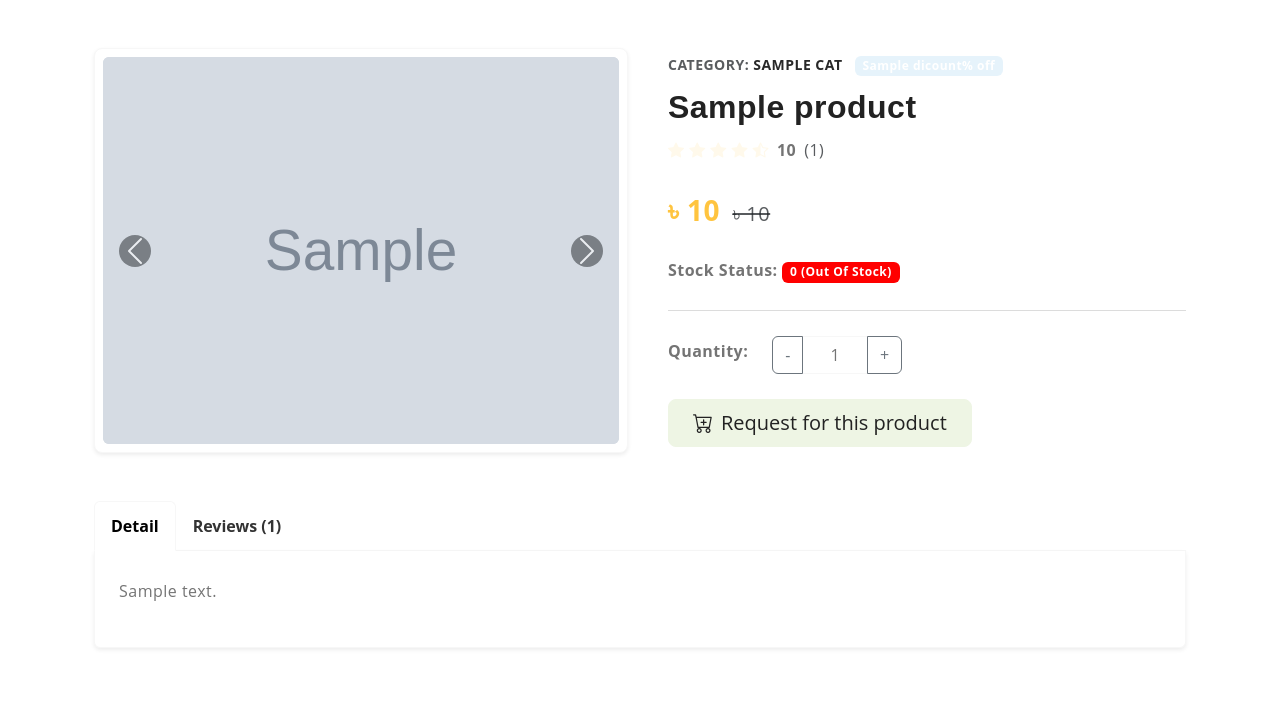
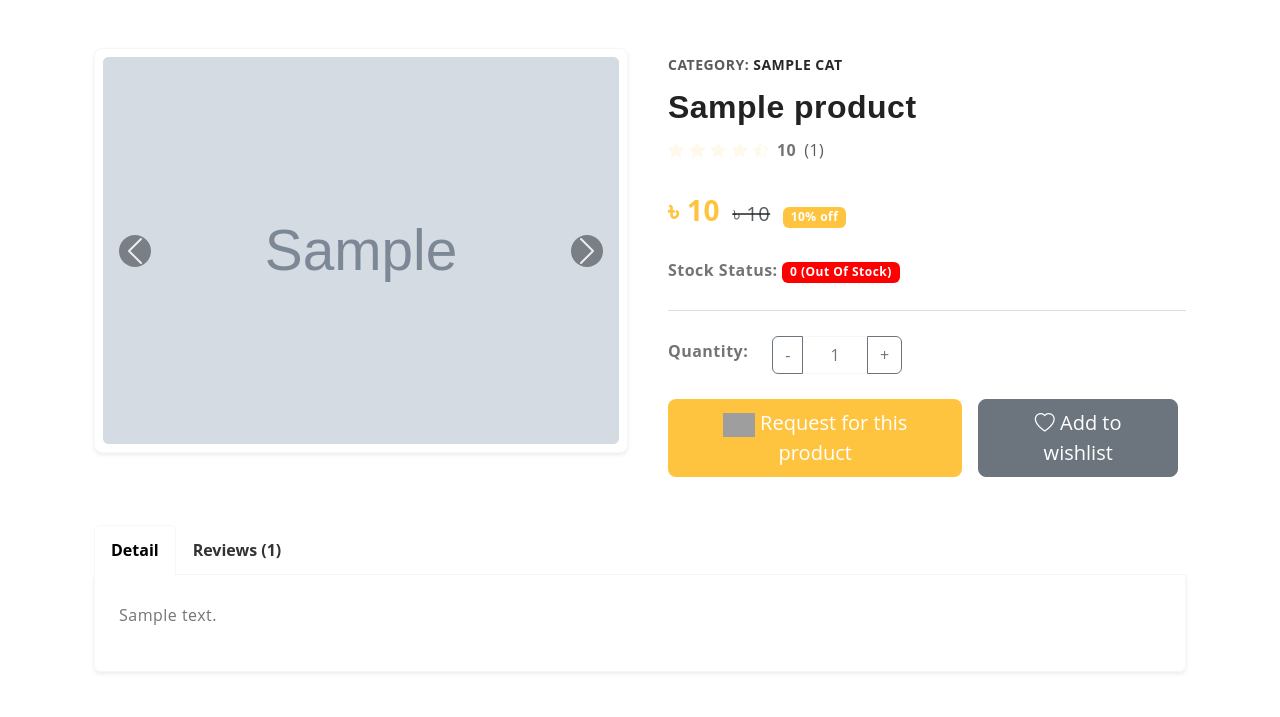
Before and after one commit to nishan756/Foodmart, a Django app: template product/templates/product-detail.html in a window 1280 px wide. Shown: the part 103-820 px from the top of the page. Run offline with Django 5.2, Linux system fonts and the light colour scheme; the template is opened without the code that fills it: most values are stand-ins (such as "Sample title", 1, 10 or a date in 2020); grey boxes marked "Sample" are stand-in pictures; grey boxes are pictures that could not be loaded.

Commit message:
Added URL to add specific product in user wishlist

```diff
--- a/product/templates/product-detail.html
+++ b/product/templates/product-detail.html
@@ -61,9 +61,7 @@
               <a href="{% url 'all-products' %}?category={{cat}}" class='text-decoration-none'>{{cat.title}}</a>
             {% endfor %}
           </span>
-          {% if product.discount %}
-            <span class="badge bg-secondary ms-2">{{product.dicount}}% off</span>
-          {% endif %}
+
         </div>
 
         <!-- Product Title -->
@@ -86,7 +84,8 @@
         <div class="mb-3">
           <span class="fs-3 fw-bold text-primary">৳ {{product.applicable_price}}</span>
           {% if product.discount > 0 %}
-            <span class="text-decoration-line-through text-muted ms-2 fs-5">৳ {{product.discount_price}}</span>
+            <span class="text-decoration-line-through text-muted ms-2 fs-5">৳ {{product.price}}</span>
+            <span class="badge bg-primary ms-2">{{product.discount}}% off</span>
           {% endif %}
         </div>
 
@@ -102,7 +101,7 @@
         <hr class="my-4">
 
         <!-- Add to Cart Form -->
-        <form method="POST" id="addToCartForm" action="{% if product.is_active %} {% url 'add-item' product.id %} {% else %} {% url 'internal-product-request' product.id %} {% endif %}">
+        <form method="POST" id="addToCartForm" action="{% if product.is_active %} {% url 'add-item' product.id %}{% endif %}">
 
           {% csrf_token %}
           <div class="row g-3 align-items-center mb-4">
@@ -129,10 +128,19 @@
                 <i class="bi bi-cart-plus me-2"></i>Add to cart
               </button>
             {% else %}
-              <button type="submit" class="btn btn-success btn-lg px-4 me-md-2">
-                <i class="bi bi-cart-plus me-2"></i>Request for this product
+              <button type="submit" class="btn btn-primary btn-lg px-4 me-md-2">
+                <img src="{% static 'icons/please.png' %}" class='icon'> Request for this product
               </button>
             {% endif %}
+              <form action="{% url 'add-to-wishlist' product.id %}" method="POST">
+
+                {% csrf_token %}
+
+                <button type="submit" class="btn btn-secondary btn-lg px-4 me-md-2">
+                    <i class="bi bi-heart"></i> Add to wishlist
+                </button>
+
+              </form>
           </div>
         </form>
 
@@ -157,7 +165,7 @@
 
         <!-- Tab 1: Product Detail -->
         <div class="tab-pane fade show active" id="description-tab-pane" role="tabpanel" tabindex="0">
-          <p>{{product.detail|safe|default:'No details found'}}</p>
+          <p>{{product.description|safe|default:'No details found'}}</p>
         </div>
 
         <!-- Tab 2: Interactive Review System -->
```
